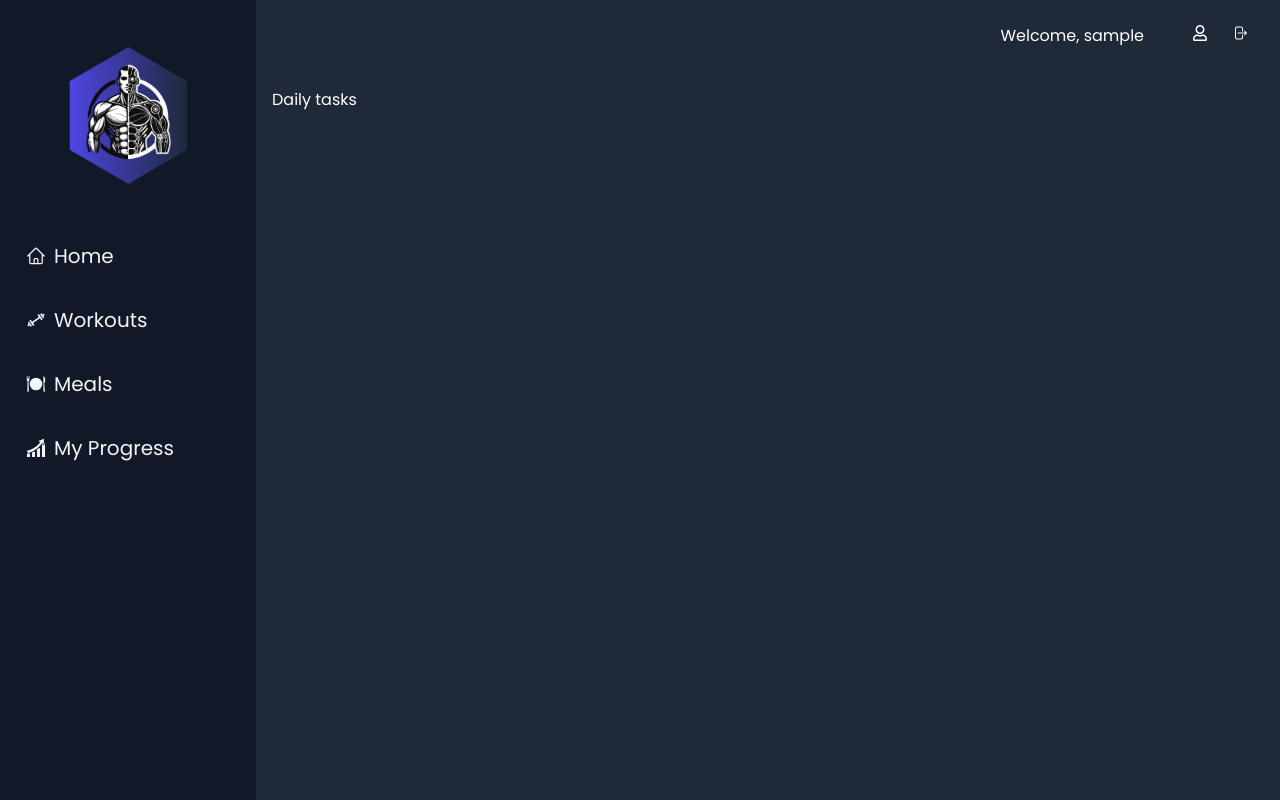
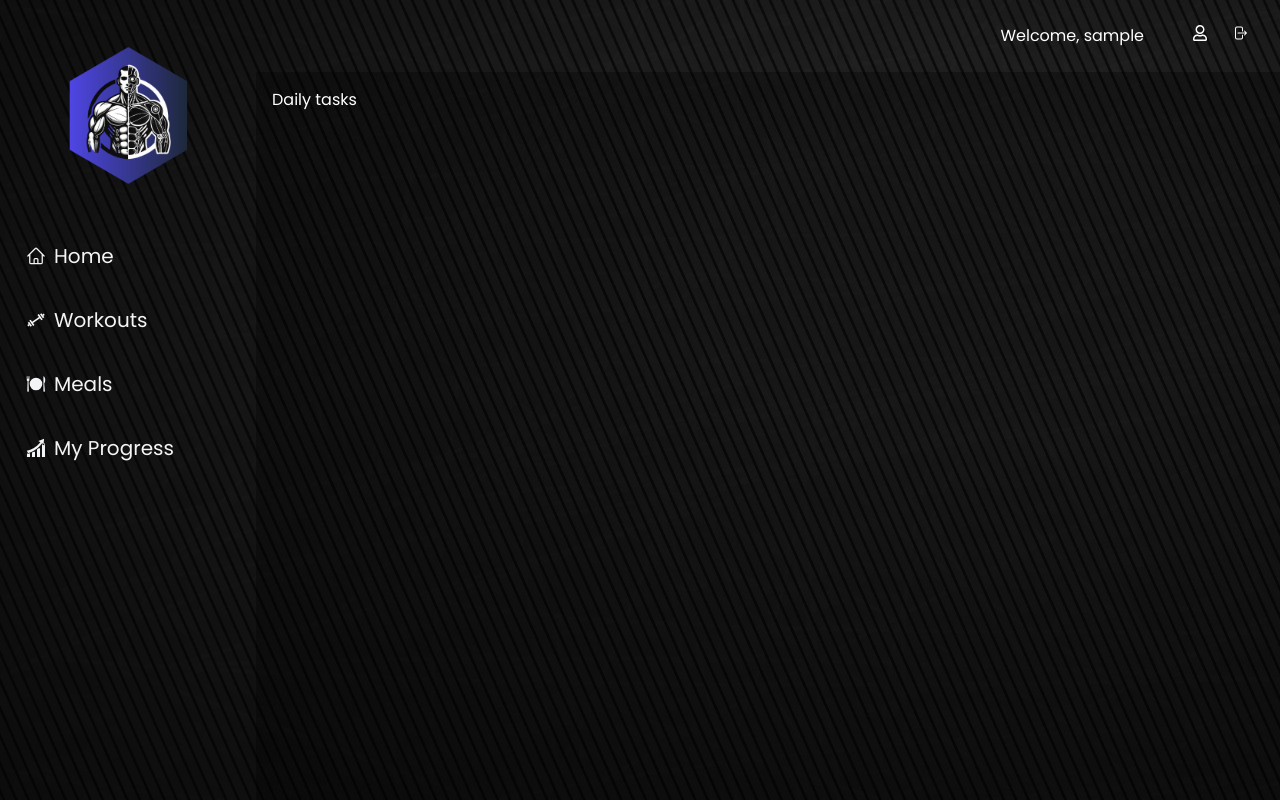
Before and after one commit to yordan-gergov01/Natty-Cyborg, a React (Vite) app in the folder frontend/: page /dashboard in a window 1280 px wide. Built offline with nearby package versions, Linux system fonts and the light colour scheme; sample sign-in values are in the browser's storage.

Commit message:
apply the styles for the sidebar, main layout and header

```diff
--- a/frontend/src/ui/AppLayout.jsx
+++ b/frontend/src/ui/AppLayout.jsx
@@ -12,13 +12,16 @@ function AppLayout() {
   }
 
   return (
-    <div className="flex min-h-screen bg-gray-900 text-white">
+    <div
+      className="flex min-h-screen text-white"
+      style={{ backgroundImage: 'url("public/intro-background.jpg")' }}
+    >
       <Sidebar isOpen={isSidebarOpen} toggleSidebar={toggleSidebar} />
 
       <div className="flex flex-1 flex-col">
         <Header toggleSidebar={toggleSidebar} />
 
-        <main className="flex-1 bg-gray-800 overflow-y-auto p-4">
+        <main className="flex-1 overflow-y-auto p-4 bg-black bg-opacity-30">
           <Outlet />
         </main>
       </div>
--- a/frontend/src/ui/Header.jsx
+++ b/frontend/src/ui/Header.jsx
@@ -5,7 +5,7 @@ import UserAvatar from "./UserAvatar";
 
 function Header({ toggleSidebar }) {
   return (
-    <header className="w-full bg-gray-800 gap-4 text-white py-2 px-4 flex justify-between items-center md:justify-end">
+    <header className="w-full gap-4 text-white py-2 px-4 flex justify-between items-center md:justify-end">
       <button className="md:hidden text-2xl" onClick={toggleSidebar}>
         <FiMenu />
       </button>
--- a/frontend/src/ui/Sidebar.jsx
+++ b/frontend/src/ui/Sidebar.jsx
@@ -8,7 +8,8 @@ function Sidebar({ isOpen, toggleSidebar }) {
     <aside
       className={`${
         isOpen ? "translate-x-0" : "-translate-x-full"
-      } md:translate-x-0 fixed md:relative z-50 bg-gray-900 text-white h-screen p-4 flex flex-col gap-6 w-64 transition-transform duration-300`}
+      } md:translate-x-0 fixed md:relative z-50 text-white h-screen p-4 flex flex-col gap-6 w-64 transition-transform duration-300`}
+      style={{ backgroundImage: 'url("public/intro-background.jpg")' }}
     >
       <div className="flex justify-between items-center">
         <Logo />
```
